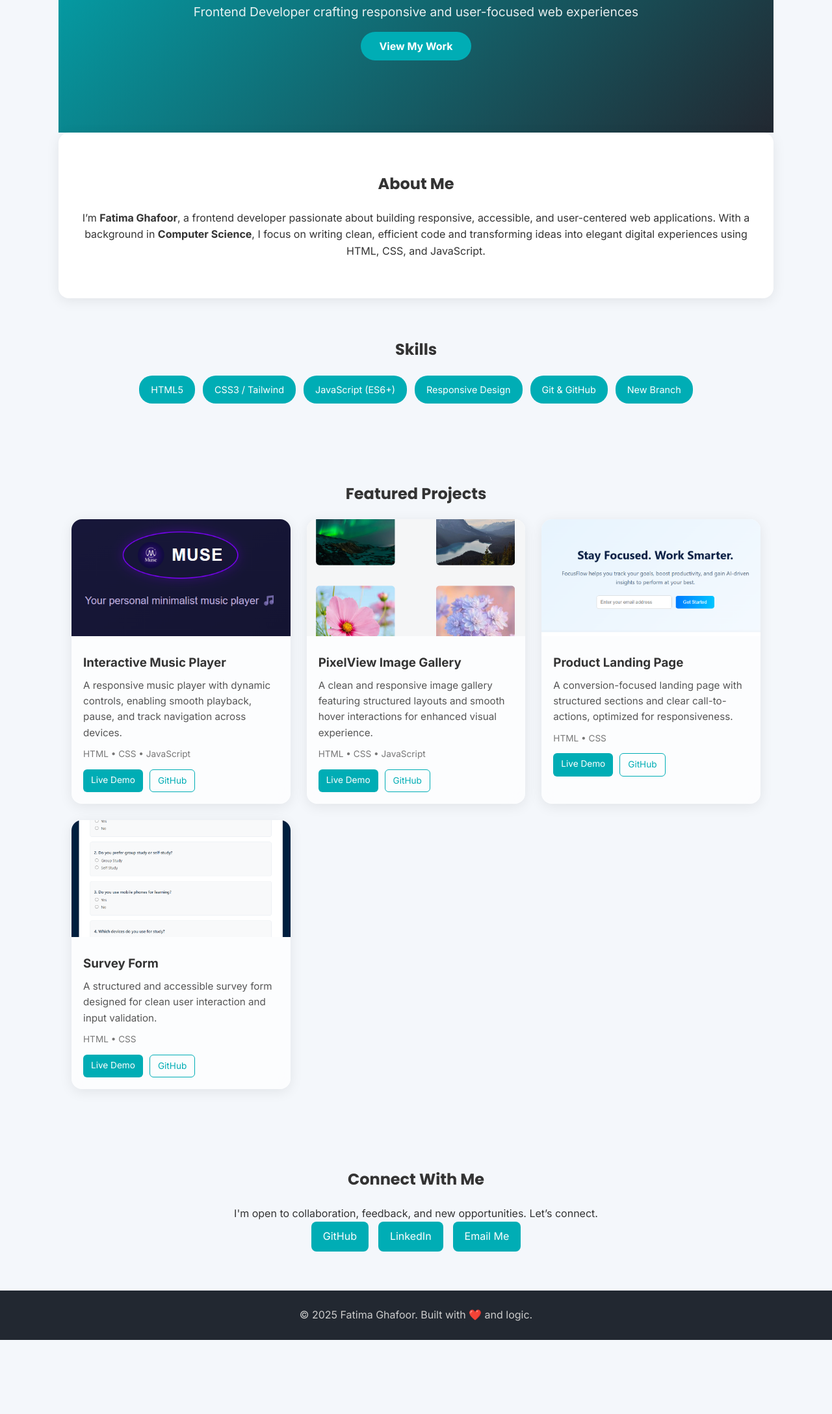
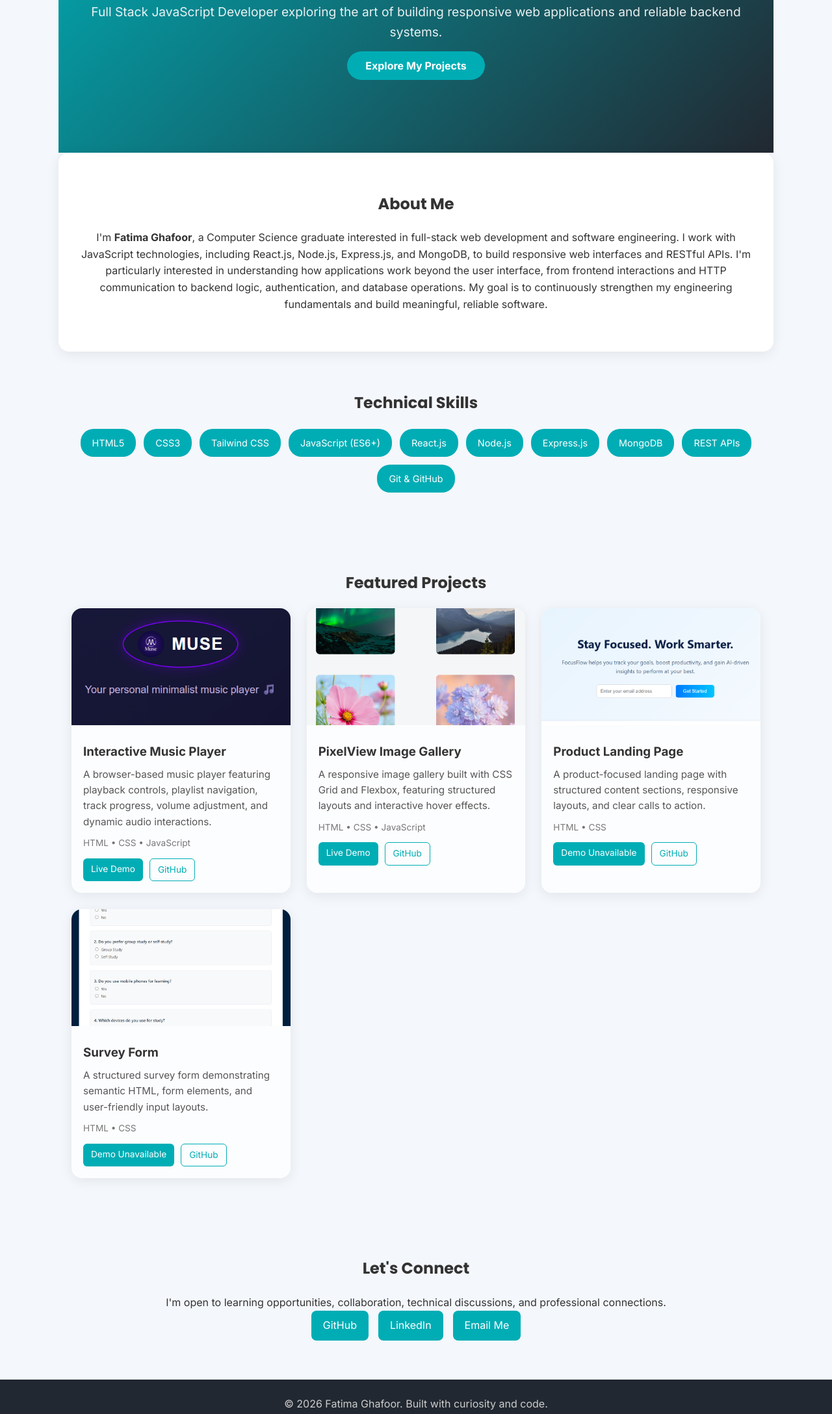
Before and after one commit to FatimaGhafoor/fatima-ghafoor-portfolio, a plain HTML site: page index.html in a window 1280 px wide. Shown: the part 229-2405 px from the top of the page at 65% size. Before the commit the page ends 2291 px from the top, so only its background shows below. Drawn offline with Linux system fonts and the light colour scheme.

Commit message:
Refactor portfolio HTML structure and content

```diff
--- a/index.html
+++ b/index.html
@@ -4,36 +4,48 @@
     <meta charset="UTF-8" />
     <meta name="viewport" content="width=device-width, initial-scale=1.0" />
 
-    <!-- SEO -->
+    <!-- Primary SEO -->
     <meta
       name="description"
-      content="Portfolio of Fatima Ghafoor, Frontend Developer specializing in clean, responsive, and user-focused web experiences."
+      content="Fatima Ghafoor is a Full Stack JavaScript Developer interested in building responsive web applications and RESTful APIs using React, Node.js, Express.js, and MongoDB."
     />
     <meta
       name="keywords"
-      content="Frontend Developer, HTML, CSS, JavaScript, Portfolio, Responsive Design, Fatima Ghafoor"
+      content="Fatima Ghafoor, Full Stack JavaScript Developer, React.js, Node.js, Express.js, MongoDB, JavaScript, Web Development"
+    />
+    <meta name="author" content="Fatima Ghafoor" />
+    <meta name="theme-color" content="#ffffff" />
+
+    <!-- Open Graph -->
+    <meta
+      property="og:title"
+      content="Fatima Ghafoor | Full Stack JavaScript Developer"
+    />
+    <meta
+      property="og:description"
+      content="Explore my web development projects, technical skills, and journey in full-stack JavaScript development."
+    />
+    <meta property="og:type" content="website" />
+    <meta
+      property="og:url"
+      content="https://fatimaghafoor.github.io/fatima-ghafoor-portfolio/"
     />
 
-    <!-- Open Graph -->
-    <meta property="og:title" content="Fatima Ghafoor | Frontend Developer" />
-    <meta
-      property="og:description"
-      content="Explore responsive web projects built with clean code and modern UI practices."
-    />
-    <meta property="og:type" content="website" />
-
-    <title>Fatima Ghafoor | Frontend Developer</title>
+    <!-- Page Title -->
+    <title>Fatima Ghafoor | Full Stack JavaScript Developer</title>
 
     <!-- Fonts -->
+    <link rel="preconnect" href="https://fonts.googleapis.com" />
+    <link rel="preconnect" href="https://fonts.gstatic.com" crossorigin />
     <link
-      href="https://fonts.googleapis.com/css2?family=Inter:wght@400;500;700&family=Poppins:wght@600;700&display=swap"
+      href="https://fonts.googleapis.com/css2?family=Inter:wght@400;500;600;700&family=Poppins:wght@600;700&display=swap"
       rel="stylesheet"
     />
 
-    <!-- Styles -->
+    <!-- Stylesheet -->
     <link rel="stylesheet" href="styles.css" />
 
-    <!-- Smooth Scroll -->
+    <!-- Smooth Scrolling -->
     <style>
       html {
         scroll-behavior: smooth;
@@ -42,12 +54,12 @@
   </head>
 
   <body>
-    <!-- Scroll Indicator -->
-    <div id="scroll-indicator"></div>
+    <!-- Scroll Progress Indicator -->
+    <div id="scroll-indicator" aria-hidden="true"></div>
 
-    <!-- Header -->
-    <header id="home" role="banner">
-      <nav id="navbar" aria-label="Main Navigation">
+    <!-- Site Header -->
+    <header id="home">
+      <nav id="navbar" aria-label="Main navigation">
         <ul>
           <li><a href="#welcome-section">Home</a></li>
           <li><a href="#about">About</a></li>
@@ -56,60 +68,79 @@
           <li><a href="#contact">Contact</a></li>
         </ul>
 
-        <button id="hamburger" aria-label="Toggle Navigation Menu">
+        <button
+          id="hamburger"
+          type="button"
+          aria-label="Toggle navigation menu"
+          aria-expanded="false"
+          aria-controls="navbar"
+        >
           <span></span>
           <span></span>
           <span></span>
         </button>
       </nav>
 
-      <!-- Hero -->
+      <!-- Hero Section -->
       <section id="welcome-section">
         <h1>Hi, I'm <span class="highlight">Fatima Ghafoor</span></h1>
+
         <p>
-          Frontend Developer crafting responsive and user-focused web
-          experiences
+          Full Stack JavaScript Developer exploring the art of building
+          responsive web applications and reliable backend systems.
         </p>
-        <a href="#projects" class="btn">View My Work</a>
+
+        <a href="#projects" class="btn">Explore My Projects</a>
       </section>
     </header>
 
+    <!-- Main Content -->
     <main>
-      <!-- About -->
-      <section id="about">
-        <h2>About Me</h2>
+      <!-- About Section -->
+      <section id="about" aria-labelledby="about-heading">
+        <h2 id="about-heading">About Me</h2>
+
         <p>
-          I’m <strong>Fatima Ghafoor</strong>, a frontend developer passionate
-          about building responsive, accessible, and user-centered web
-          applications. With a background in <strong>Computer Science</strong>,
-          I focus on writing clean, efficient code and transforming ideas into
-          elegant digital experiences using HTML, CSS, and JavaScript.
+          I'm <strong>Fatima Ghafoor</strong>, a Computer Science graduate
+          interested in full-stack web development and software engineering. I
+          work with JavaScript technologies, including React.js, Node.js,
+          Express.js, and MongoDB, to build responsive web interfaces and
+          RESTful APIs. I'm particularly interested in understanding how
+          applications work beyond the user interface, from frontend
+          interactions and HTTP communication to backend logic, authentication,
+          and database operations. My goal is to continuously strengthen my
+          engineering fundamentals and build meaningful, reliable software.
         </p>
       </section>
 
-      <!-- Skills -->
-      <section id="skills">
-        <h2>Skills</h2>
+      <!-- Skills Section -->
+      <section id="skills" aria-labelledby="skills-heading">
+        <h2 id="skills-heading">Technical Skills</h2>
+
         <ul>
           <li>HTML5</li>
-          <li>CSS3 / Tailwind</li>
+          <li>CSS3</li>
+          <li>Tailwind CSS</li>
           <li>JavaScript (ES6+)</li>
-          <li>Responsive Design</li>
+          <li>React.js</li>
+          <li>Node.js</li>
+          <li>Express.js</li>
+          <li>MongoDB</li>
+          <li>REST APIs</li>
           <li>Git & GitHub</li>
-          <li>New Branch </li>
         </ul>
       </section>
 
-      <!-- Projects -->
-      <section id="projects">
-        <h2>Featured Projects</h2>
+      <!-- Projects Section -->
+      <section id="projects" aria-labelledby="projects-heading">
+        <h2 id="projects-heading">Featured Projects</h2>
 
         <div class="projects-grid">
-          <!-- Project 1 -->
+          <!-- Project 1: Music Player -->
           <article class="project-card">
             <img
               src="images/music-player.png"
-              alt="Interactive music player with playback controls"
+              alt="Interactive music player interface with playback controls"
               loading="lazy"
             />
 
@@ -117,8 +148,9 @@
               <h3>Interactive Music Player</h3>
 
               <p class="project-desc">
-                A responsive music player with dynamic controls, enabling smooth
-                playback, pause, and track navigation across devices.
+                A browser-based music player featuring playback controls,
+                playlist navigation, track progress, volume adjustment, and
+                dynamic audio interactions.
               </p>
 
               <p class="tech-stack">HTML • CSS • JavaScript</p>
@@ -145,11 +177,11 @@
             </div>
           </article>
 
-          <!-- Project 2 -->
+          <!-- Project 2: PixelView -->
           <article class="project-card">
             <img
               src="images/image-gallery.png"
-              alt="Responsive image gallery with grid layout"
+              alt="PixelView responsive image gallery"
               loading="lazy"
             />
 
@@ -157,9 +189,8 @@
               <h3>PixelView Image Gallery</h3>
 
               <p class="project-desc">
-                A clean and responsive image gallery featuring structured
-                layouts and smooth hover interactions for enhanced visual
-                experience.
+                A responsive image gallery built with CSS Grid and Flexbox,
+                featuring structured layouts and interactive hover effects.
               </p>
 
               <p class="tech-stack">HTML • CSS • JavaScript</p>
@@ -186,11 +217,11 @@
             </div>
           </article>
 
-          <!-- Project 3 -->
+          <!-- Project 3: Product Landing Page -->
           <article class="project-card">
             <img
               src="images/product-landing-page.png"
-              alt="Responsive product landing page"
+              alt="Responsive product landing page design"
               loading="lazy"
             />
 
@@ -198,20 +229,15 @@
               <h3>Product Landing Page</h3>
 
               <p class="project-desc">
-                A conversion-focused landing page with structured sections and
-                clear call-to-actions, optimized for responsiveness.
+                A product-focused landing page with structured content sections,
+                responsive layouts, and clear calls to action.
               </p>
 
               <p class="tech-stack">HTML • CSS</p>
 
               <div class="project-links">
-                <a
-                  href="#"
-                  target="_blank"
-                  rel="noopener noreferrer"
-                  class="live-link"
-                >
-                  Live Demo
+                <a href="#" class="live-link" aria-disabled="true">
+                  Demo Unavailable
                 </a>
 
                 <a
@@ -226,11 +252,11 @@
             </div>
           </article>
 
-          <!-- Project 4 -->
+          <!-- Project 4: Survey Form -->
           <article class="project-card">
             <img
               src="images/survey-form.png"
-              alt="User-friendly survey form with validation"
+              alt="Survey form interface with structured input fields"
               loading="lazy"
             />
 
@@ -238,20 +264,15 @@
               <h3>Survey Form</h3>
 
               <p class="project-desc">
-                A structured and accessible survey form designed for clean user
-                interaction and input validation.
+                A structured survey form demonstrating semantic HTML, form
+                elements, and user-friendly input layouts.
               </p>
 
               <p class="tech-stack">HTML • CSS</p>
 
               <div class="project-links">
-                <a
-                  href="#"
-                  target="_blank"
-                  rel="noopener noreferrer"
-                  class="live-link"
-                >
-                  Live Demo
+                <a href="#" class="live-link" aria-disabled="true">
+                  Demo Unavailable
                 </a>
 
                 <a
@@ -268,12 +289,13 @@
         </div>
       </section>
 
-      <!-- Contact -->
-      <section id="contact">
-        <h2>Connect With Me</h2>
+      <!-- Contact Section -->
+      <section id="contact" aria-labelledby="contact-heading">
+        <h2 id="contact-heading">Let's Connect</h2>
+
         <p>
-          I'm open to collaboration, feedback, and new opportunities. Let’s
-          connect.
+          I'm open to learning opportunities, collaboration, technical
+          discussions, and professional connections.
         </p>
 
         <div class="contact-links">
@@ -305,11 +327,15 @@
       </section>
     </main>
 
-    <!-- Footer -->
+    <!-- Site Footer -->
     <footer>
-      <p>© 2025 Fatima Ghafoor. Built with ❤️ and logic.</p>
+      <p>
+        &copy; <span id="current-year">2026</span> Fatima Ghafoor. Built with
+        curiosity and code.
+      </p>
     </footer>
 
-    <script src="index.js"></script>
+    <!-- JavaScript -->
+    <script src="index.js" defer></script>
   </body>
 </html>
```
